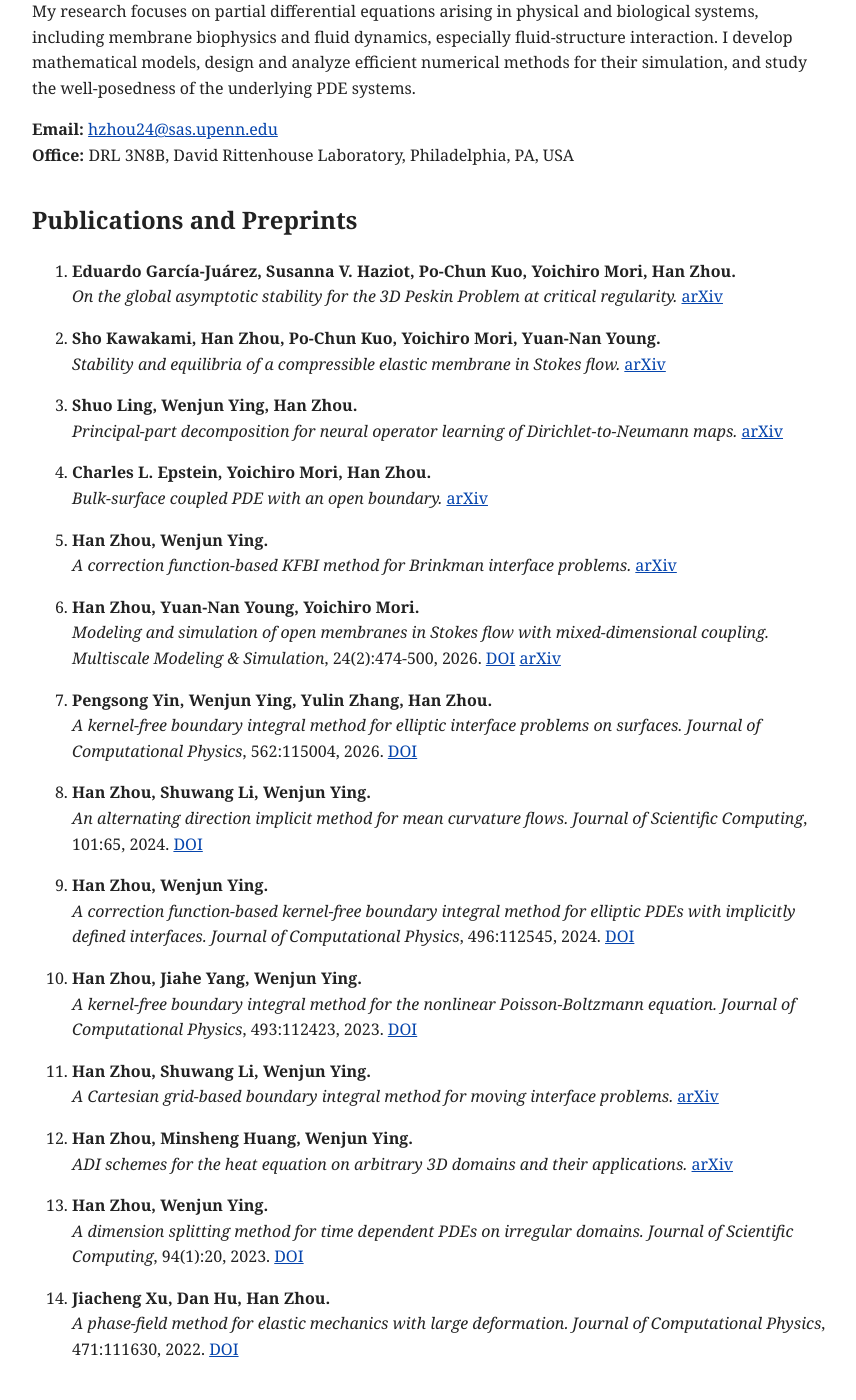
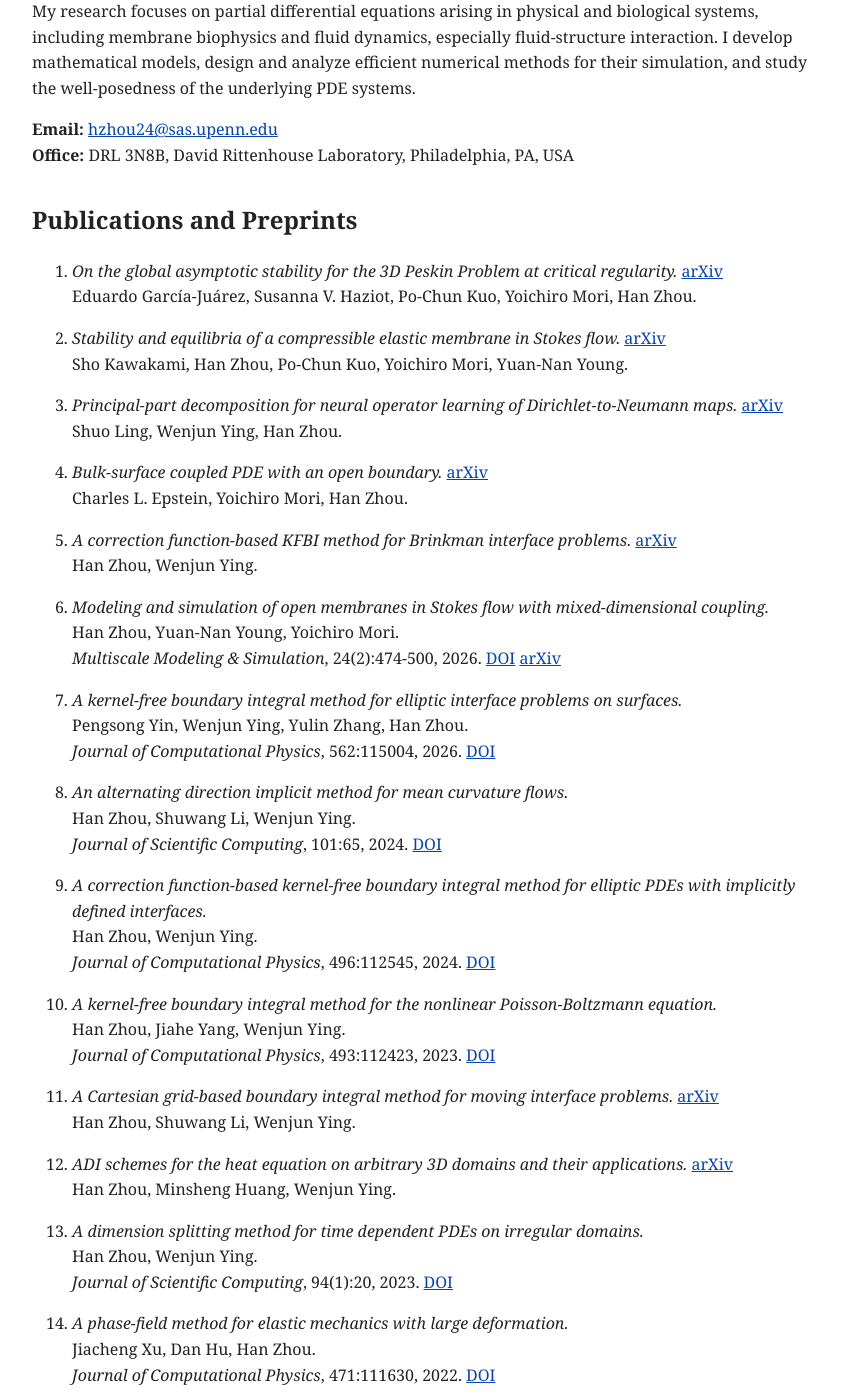
Before and after one commit to han-zhou-math/han-zhou-math.github.io, a Jekyll site: the page built from index.md, in a window 1280 px wide and 1400 px high, scrolled down 597 px. Shown: the whole window, without its empty margins (208-1064 px from the left). Built offline with Jekyll 4.4.1, drawn with Linux system fonts in a browser that asks for light colours.

```diff
--- a/index.md
+++ b/index.md
@@ -19,61 +19,54 @@ My research focuses on partial differential equations arising in physical and bi
 <div id="publications"></div>
 ## Publications and Preprints
 
-1. **Eduardo García-Juárez, Susanna V. Haziot, Po-Chun Kuo, Yoichiro Mori, Han Zhou.**
-   *On the global asymptotic stability for the 3D Peskin Problem at critical regularity.*
-   [arXiv](https://doi.org/10.48550/arXiv.2607.11731)
+1. *On the global asymptotic stability for the 3D Peskin Problem at critical regularity.* [arXiv](https://doi.org/10.48550/arXiv.2607.11731)<br>
+   Eduardo García-Juárez, Susanna V. Haziot, Po-Chun Kuo, Yoichiro Mori, Han Zhou.
 
-2. **Sho Kawakami, Han Zhou, Po-Chun Kuo, Yoichiro Mori, Yuan-Nan Young.**
-   *Stability and equilibria of a compressible elastic membrane in Stokes flow.*
-   [arXiv](https://doi.org/10.48550/arXiv.2607.03357)
+2. *Stability and equilibria of a compressible elastic membrane in Stokes flow.* [arXiv](https://doi.org/10.48550/arXiv.2607.03357)<br>
+   Sho Kawakami, Han Zhou, Po-Chun Kuo, Yoichiro Mori, Yuan-Nan Young.
 
-3. **Shuo Ling, Wenjun Ying, Han Zhou.**
-   *Principal-part decomposition for neural operator learning of Dirichlet-to-Neumann maps.*
-   [arXiv](https://doi.org/10.48550/arXiv.2606.25952)
+3. *Principal-part decomposition for neural operator learning of Dirichlet-to-Neumann maps.* [arXiv](https://doi.org/10.48550/arXiv.2606.25952)<br>
+   Shuo Ling, Wenjun Ying, Han Zhou.
 
-4. **Charles L. Epstein, Yoichiro Mori, Han Zhou.**
-   *Bulk-surface coupled PDE with an open boundary.*
-   [arXiv](https://doi.org/10.48550/arXiv.2604.20798)
+4. *Bulk-surface coupled PDE with an open boundary.* [arXiv](https://doi.org/10.48550/arXiv.2604.20798)<br>
+   Charles L. Epstein, Yoichiro Mori, Han Zhou.
 
-5. **Han Zhou, Wenjun Ying.**
-   *A correction function-based KFBI method for Brinkman interface problems.*
-   [arXiv](https://doi.org/10.48550/arXiv.2604.15509)
+5. *A correction function-based KFBI method for Brinkman interface problems.* [arXiv](https://doi.org/10.48550/arXiv.2604.15509)<br>
+   Han Zhou, Wenjun Ying.
 
-6. **Han Zhou, Yuan-Nan Young, Yoichiro Mori.**
-   *Modeling and simulation of open membranes in Stokes flow with mixed-dimensional coupling.*
+6. *Modeling and simulation of open membranes in Stokes flow with mixed-dimensional coupling.*<br>
+   Han Zhou, Yuan-Nan Young, Yoichiro Mori.<br>
    *Multiscale Modeling & Simulation*, 24(2):474-500, 2026. [DOI](https://doi.org/10.1137/25M1762476) [arXiv](https://doi.org/10.48550/arXiv.2504.16823)
 
-7. **Pengsong Yin, Wenjun Ying, Yulin Zhang, Han Zhou.**
-   *A kernel-free boundary integral method for elliptic interface problems on surfaces.*
+7. *A kernel-free boundary integral method for elliptic interface problems on surfaces.*<br>
+   Pengsong Yin, Wenjun Ying, Yulin Zhang, Han Zhou.<br>
    *Journal of Computational Physics*, 562:115004, 2026. [DOI](https://doi.org/10.1016/j.jcp.2026.115004)
 
-8. **Han Zhou, Shuwang Li, Wenjun Ying.**
-   *An alternating direction implicit method for mean curvature flows.*
+8. *An alternating direction implicit method for mean curvature flows.*<br>
+   Han Zhou, Shuwang Li, Wenjun Ying.<br>
    *Journal of Scientific Computing*, 101:65, 2024. [DOI](https://doi.org/10.1007/s10915-024-02701-3)
 
-9. **Han Zhou, Wenjun Ying.**
-   *A correction function-based kernel-free boundary integral method for elliptic PDEs with implicitly defined interfaces.*
+9. *A correction function-based kernel-free boundary integral method for elliptic PDEs with implicitly defined interfaces.*<br>
+   Han Zhou, Wenjun Ying.<br>
    *Journal of Computational Physics*, 496:112545, 2024. [DOI](https://doi.org/10.1016/j.jcp.2023.112545)
 
-10. **Han Zhou, Jiahe Yang, Wenjun Ying.**
-   *A kernel-free boundary integral method for the nonlinear Poisson-Boltzmann equation.*
-   *Journal of Computational Physics*, 493:112423, 2023. [DOI](https://doi.org/10.1016/j.jcp.2023.112423)
+10. *A kernel-free boundary integral method for the nonlinear Poisson-Boltzmann equation.*<br>
+    Han Zhou, Jiahe Yang, Wenjun Ying.<br>
+    *Journal of Computational Physics*, 493:112423, 2023. [DOI](https://doi.org/10.1016/j.jcp.2023.112423)
 
-11. **Han Zhou, Shuwang Li, Wenjun Ying.**
-   *A Cartesian grid-based boundary integral method for moving interface problems.*
-   [arXiv](https://doi.org/10.48550/arXiv.2309.01068)
+11. *A Cartesian grid-based boundary integral method for moving interface problems.* [arXiv](https://doi.org/10.48550/arXiv.2309.01068)<br>
+    Han Zhou, Shuwang Li, Wenjun Ying.
 
-12. **Han Zhou, Minsheng Huang, Wenjun Ying.**
-   *ADI schemes for the heat equation on arbitrary 3D domains and their applications.*
-   [arXiv](https://doi.org/10.48550/arXiv.2309.00979)
+12. *ADI schemes for the heat equation on arbitrary 3D domains and their applications.* [arXiv](https://doi.org/10.48550/arXiv.2309.00979)<br>
+    Han Zhou, Minsheng Huang, Wenjun Ying.
 
-13. **Han Zhou, Wenjun Ying.**
-   *A dimension splitting method for time dependent PDEs on irregular domains.*
-   *Journal of Scientific Computing*, 94(1):20, 2023. [DOI](https://doi.org/10.1007/s10915-022-02066-5)
+13. *A dimension splitting method for time dependent PDEs on irregular domains.*<br>
+    Han Zhou, Wenjun Ying.<br>
+    *Journal of Scientific Computing*, 94(1):20, 2023. [DOI](https://doi.org/10.1007/s10915-022-02066-5)
 
-14. **Jiacheng Xu, Dan Hu, Han Zhou.**
-   *A phase-field method for elastic mechanics with large deformation.*
-   *Journal of Computational Physics*, 471:111630, 2022. [DOI](https://doi.org/10.1016/j.jcp.2022.111630)
+14. *A phase-field method for elastic mechanics with large deformation.*<br>
+    Jiacheng Xu, Dan Hu, Han Zhou.<br>
+    *Journal of Computational Physics*, 471:111630, 2022. [DOI](https://doi.org/10.1016/j.jcp.2022.111630)
 
 <div id="talks"></div>
 ## Talks
```
Also changed, not shown: _layouts/page.html (deleted, +0 -7 lines), cv.md (deleted, +0 -10 lines), research.md (deleted, +0 -69 lines), talks.md (deleted, +0 -22 lines), teaching.md (deleted, +0 -25 lines).
